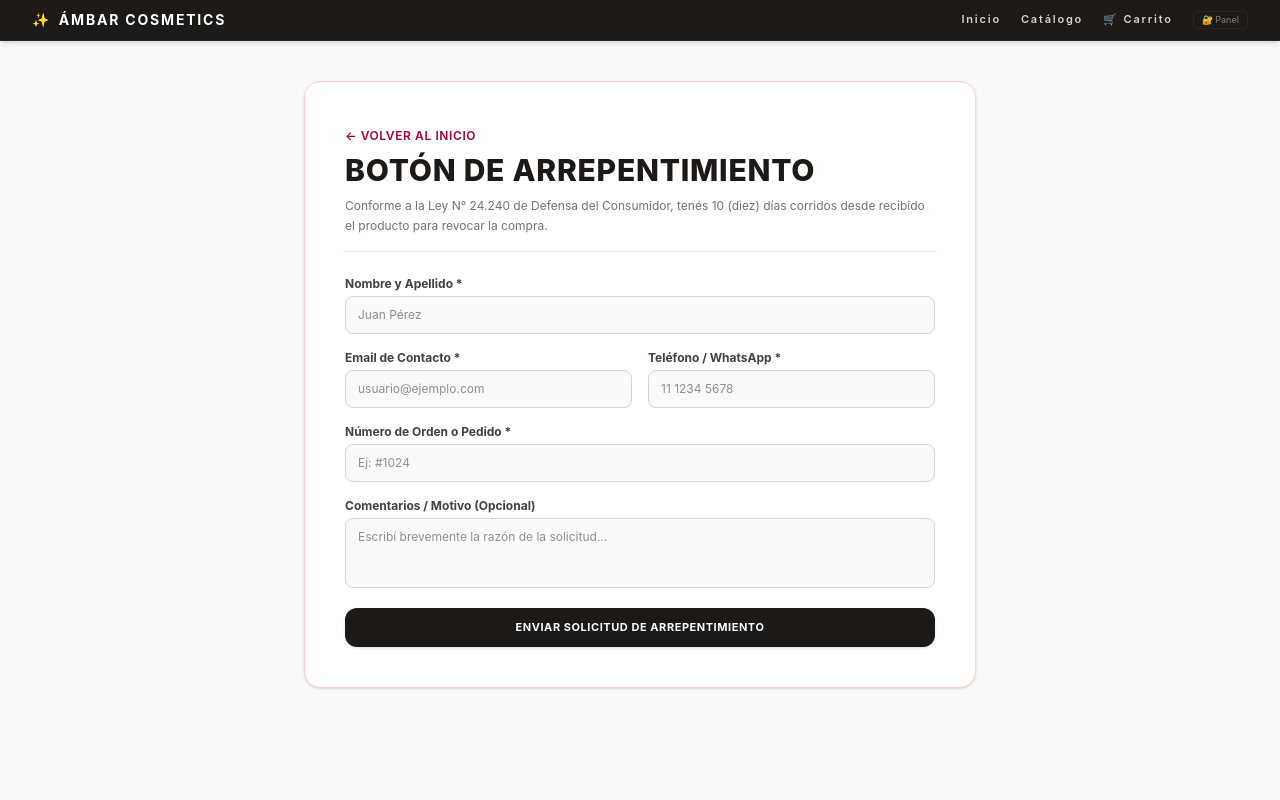
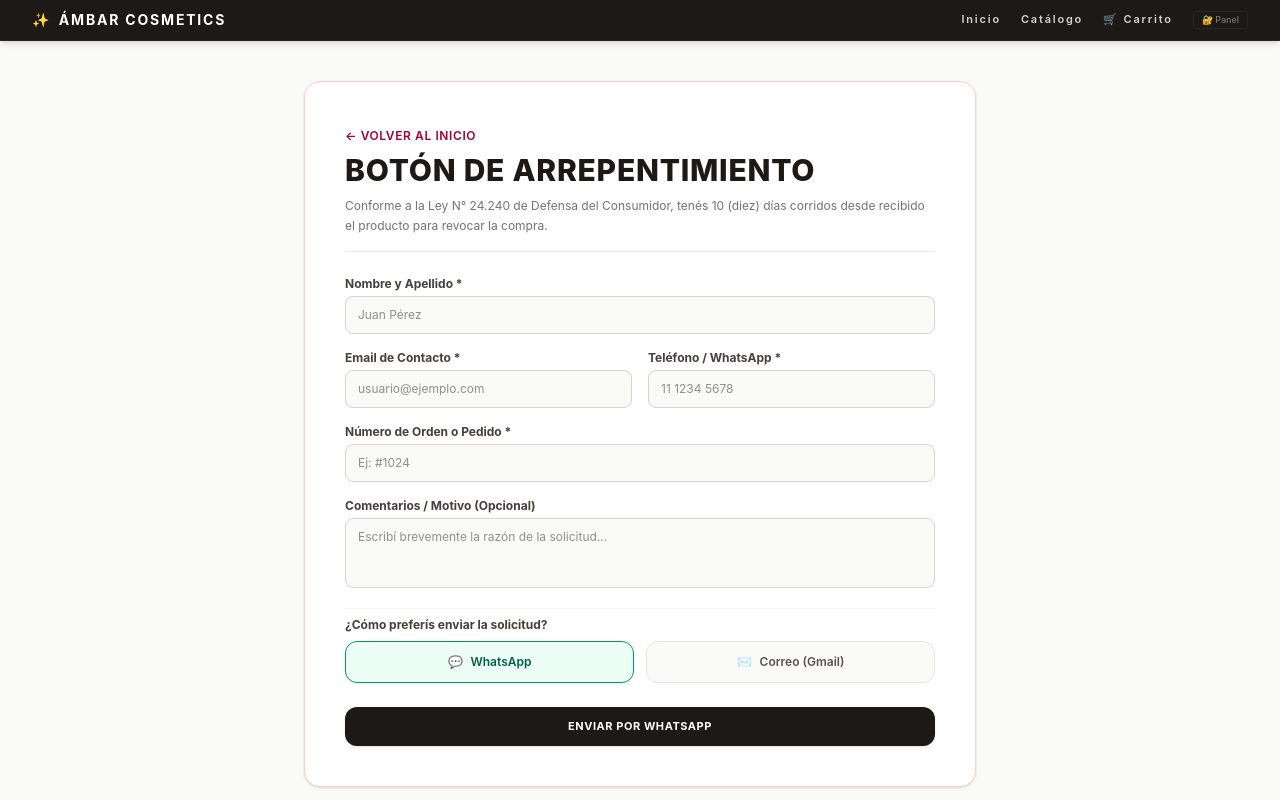
Before and after one commit to cosmeticsbeautyambar/ambarcosmetics, a React (Vite) app in the folder frontend/: page /arrepentimiento in a window 1280 px wide. Shown: the top 800 px of the page. Built offline with nearby package versions, Linux system fonts and the light colour scheme; no server answers.

Commit message:
Actualizacion automatica

```diff
--- a/frontend/src/pages/Arrepentimiento.jsx
+++ b/frontend/src/pages/Arrepentimiento.jsx
@@ -8,18 +8,60 @@ export default function Arrepentimiento() {
     email: '',
     telefono: '',
     numeroOrden: '',
-    motivo: ''
+    motivo: '',
+    metodo: 'whatsapp' // 'whatsapp' o 'email'
   });
   const [enviado, setEnviado] = useState(false);
+  const [loading, setLoading] = useState(false);
 
   useEffect(() => {
-    document.title = "Boton de Arrepentimiento - Ámbar Cosmetics";
+    document.title = "Botón de Arrepentimiento - Ámbar Cosmetics";
     window.scrollTo(0, 0);
   }, []);
 
-  const handleSubmit = (e) => {
+  const handleSubmit = async (e) => {
     e.preventDefault();
-    // Aquí podés conectar la lógica para enviar por API o Mail
+    setLoading(true);
+
+    const DESTINO_GMAIL = "cosmetics.beauty.ambar@gmail.com";
+    const TELEFONO_WHATSAPP = "5493482385840";
+
+    if (formData.metodo === 'whatsapp') {
+      // OPCIÓN 1: ENVÍO POR WHATSAPP
+      const mensajeWA = `Hola! Quiero solicitar la revocación de mi compra (Botón de Arrepentimiento):%0A%0A` +
+        `• *Nombre:* ${formData.nombre}%0A` +
+        `• *Email:* ${formData.email}%0A` +
+        `• *Teléfono:* ${formData.telefono}%0A` +
+        `• *N° de Orden:* ${formData.numeroOrden}%0A` +
+        `• *Motivo:* ${formData.motivo || 'Sin especificar'}`;
+
+      window.open(`https://wa.me/${TELEFONO_WHATSAPP}?text=${mensajeWA}`, '_blank');
+    } else {
+      // OPCIÓN 2: ENVÍO POR EMAIL (GMAIL)
+      try {
+        await fetch(`https://formspree.io/f/xknlqrqz`, {
+          method: 'POST',
+          headers: {
+            'Content-Type': 'application/json',
+            'Accept': 'application/json'
+          },
+          body: JSON.stringify({
+            _replyto: formData.email,
+            _to: DESTINO_GMAIL,
+            _subject: `SOLICITUD DE ARREPENTIMIENTO - Orden #${formData.numeroOrden}`,
+            Nombre: formData.nombre,
+            Email: formData.email,
+            Telefono: formData.telefono,
+            NumeroDeOrden: formData.numeroOrden,
+            Motivo: formData.motivo || 'No especificado'
+          })
+        });
+      } catch (err) {
+        console.error("Error al enviar el correo:", err);
+      }
+    }
+
+    setLoading(false);
     setEnviado(true);
   };
 
@@ -48,7 +90,9 @@ export default function Arrepentimiento() {
             <span className="text-3xl">✨</span>
             <h3 className="text-sm font-bold text-emerald-900">Solicitud Ingresada con Éxito</h3>
             <p className="text-xs text-emerald-700">
-              Hemos recibido tu solicitud de revocación. Nos pondremos en contacto a la brevedad para coordinar la devolución.
+              {formData.metodo === 'whatsapp'
+                ? 'Te hemos redirigido a WhatsApp para continuar el trámite con un asesor.'
+                : 'Hemos recibido tu solicitud vía correo electrónico. Nos pondremos en contacto a la brevedad.'}
             </p>
             <button
               onClick={() => navigate('/')}
@@ -120,11 +164,42 @@ export default function Arrepentimiento() {
               ></textarea>
             </div>
 
+            {/* SELECTOR DE MÉTODO DE ENVÍO */}
+            <div className="pt-2 border-t border-stone-100">
+              <label className="block text-stone-700 font-bold mb-2">¿Cómo preferís enviar la solicitud?</label>
+              <div className="grid grid-cols-2 gap-3">
+                <button
+                  type="button"
+                  onClick={() => setFormData({ ...formData, metodo: 'whatsapp' })}
+                  className={`p-3 rounded-xl border flex items-center justify-center gap-2 font-semibold transition ${
+                    formData.metodo === 'whatsapp'
+                      ? 'border-emerald-600 bg-emerald-50 text-emerald-800 shadow-xs'
+                      : 'border-stone-200 bg-stone-50 text-stone-600 hover:bg-stone-100'
+                  }`}
+                >
+                  <span>💬</span> WhatsApp
+                </button>
+
+                <button
+                  type="button"
+                  onClick={() => setFormData({ ...formData, metodo: 'email' })}
+                  className={`p-3 rounded-xl border flex items-center justify-center gap-2 font-semibold transition ${
+                    formData.metodo === 'email'
+                      ? 'border-rose-600 bg-rose-50 text-rose-800 shadow-xs'
+                      : 'border-stone-200 bg-stone-50 text-stone-600 hover:bg-stone-100'
+                  }`}
+                >
+                  <span>✉️</span> Correo (Gmail)
+                </button>
+              </div>
+            </div>
+
             <button
               type="submit"
-              className="w-full py-3 bg-stone-900 text-white font-bold rounded-xl hover:bg-stone-800 transition active:scale-95 uppercase tracking-wider text-[11px] shadow-sm"
+              disabled={loading}
+              className="w-full py-3 mt-2 bg-stone-900 text-white font-bold rounded-xl hover:bg-stone-800 transition active:scale-95 uppercase tracking-wider text-[11px] shadow-sm disabled:opacity-50"
             >
-              Enviar Solicitud de Arrepentimiento
+              {loading ? 'Procesando...' : `Enviar por ${formData.metodo === 'whatsapp' ? 'WhatsApp' : 'Correo'}`}
             </button>
           </form>
         )}
```
